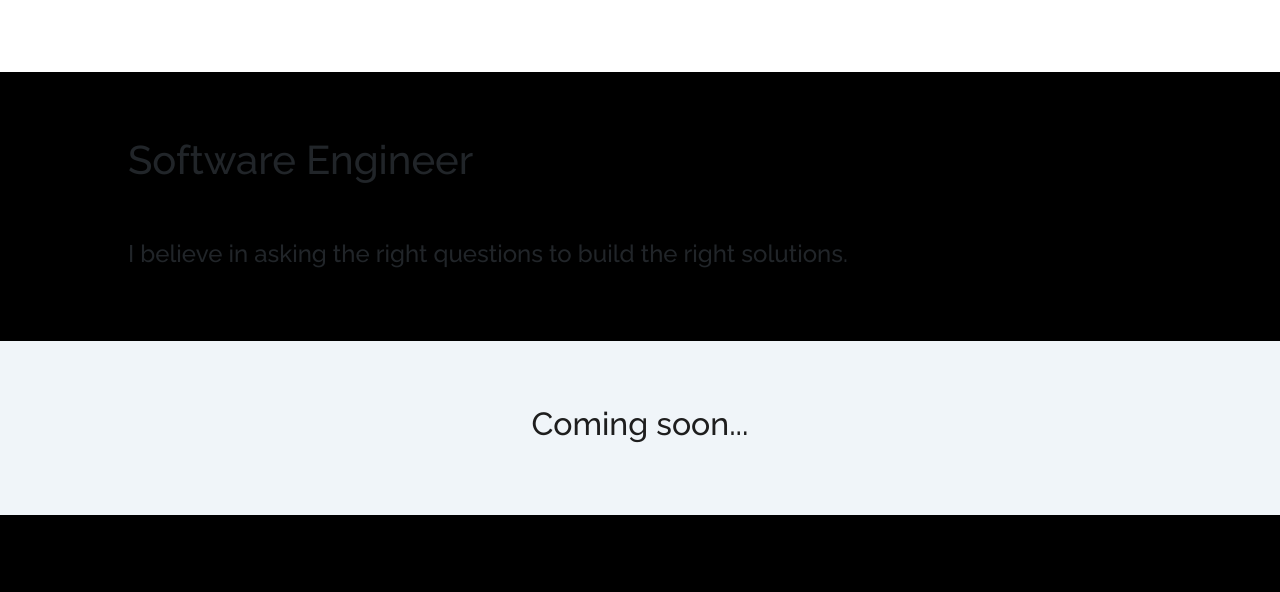
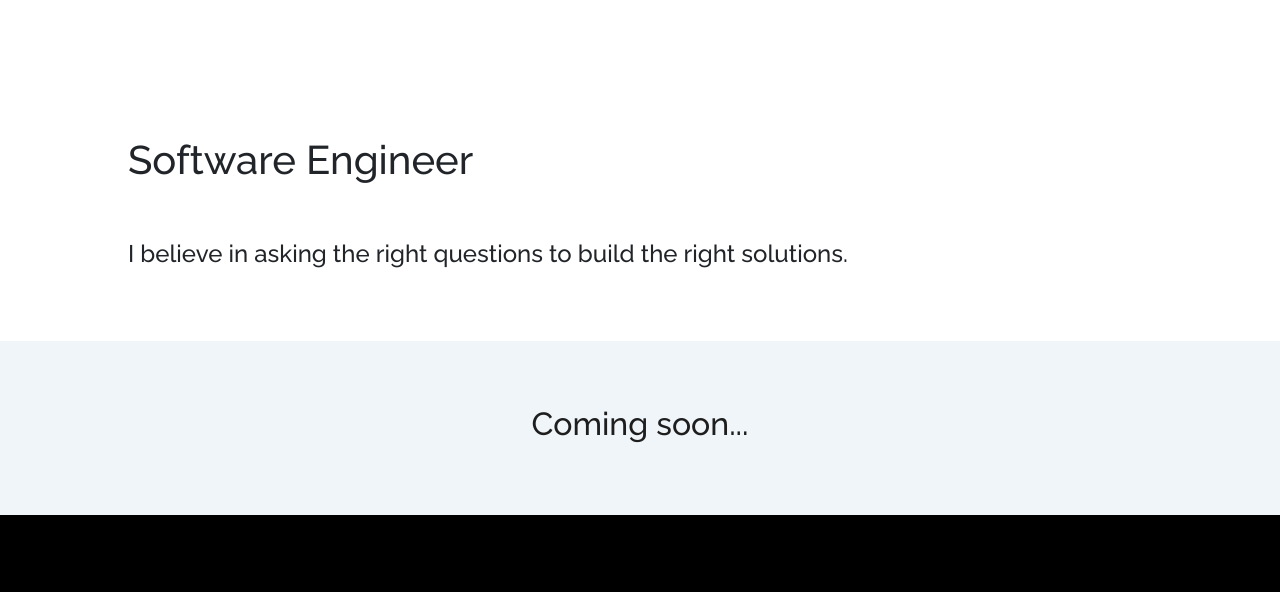
Before and after one commit to devpmac/mcondesso, a plain HTML site: page index.html in a window 1280 px wide. Shown: the part 87-679 px from the top of the page. Drawn offline with nearby package versions, Linux system fonts and the light colour scheme.

Commit message:
set summarybackground-color to white

```diff
--- a/css/styles.css
+++ b/css/styles.css
@@ -74,6 +74,7 @@ p {
 .summary{
     padding: 5% 10%;
     text-align: left;
+    background-color: #ffffff
 }
 
 /*************************** Projects ***************************/
```
